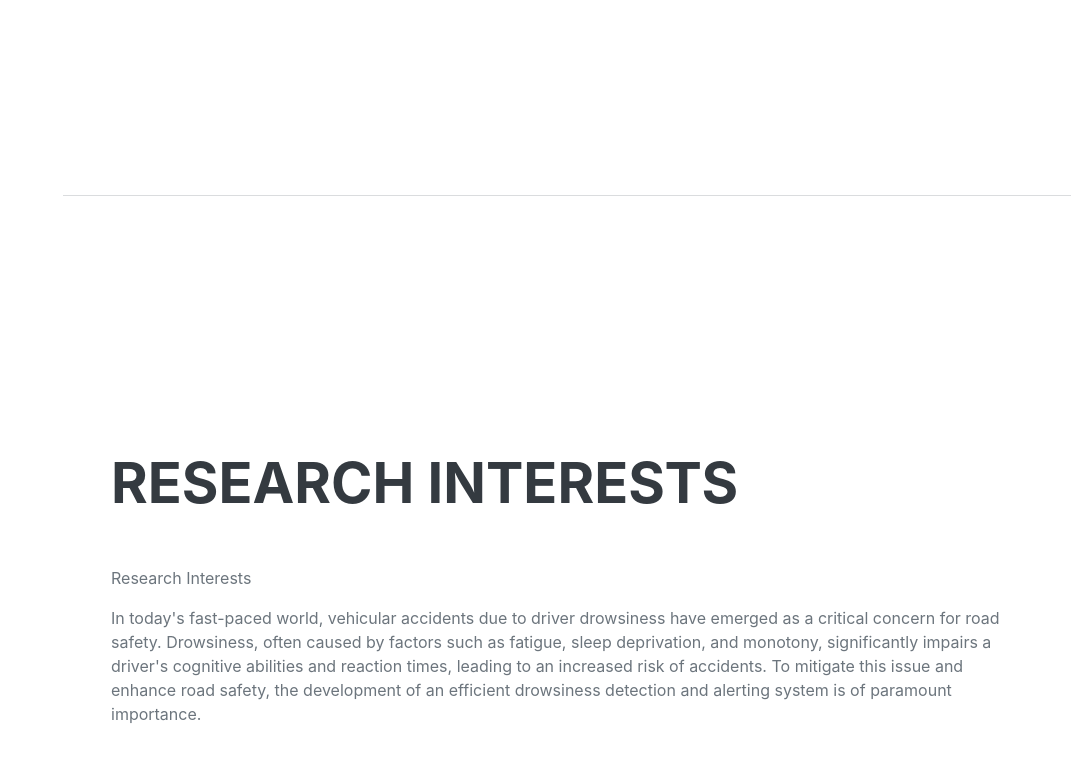
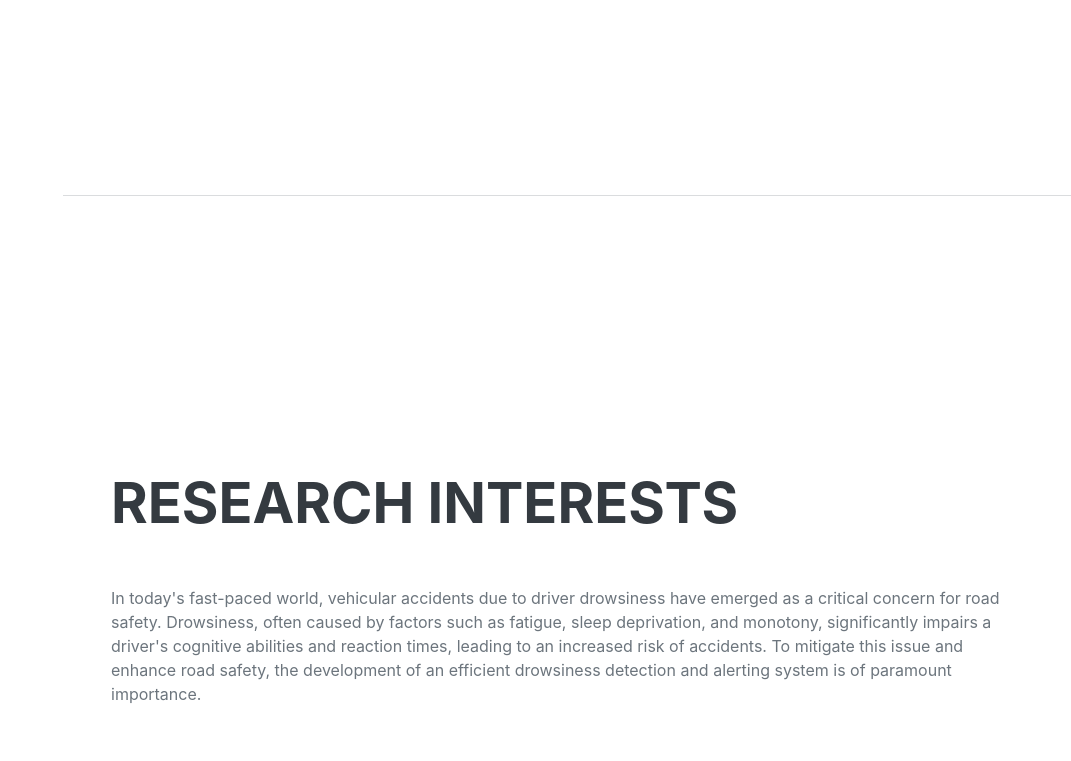
Before and after one commit to IshanDissanayake/IshanDissanayake.github.io, a plain HTML site: page index.html in a window 1280 px wide. Shown: the part 2207-2968 px from the top of the page, without its empty margins (209-1280 px from the left). Drawn offline with nearby package versions, Linux system fonts and the light colour scheme; a web font is replaced by a local one.

Commit message:
index.html

```diff
--- a/index.html
+++ b/index.html
@@ -128,7 +128,6 @@
             <section class="resume-section" id="interests">
                 <div class="resume-section-content">
                     <h2 class="mb-5">Research Interests</h2>
-                    <p>Research Interests</h2>
                     <p>In today's fast-paced world, vehicular accidents due to driver drowsiness have emerged as a critical concern for road safety. Drowsiness, often caused by factors such as fatigue, sleep deprivation, and monotony, significantly impairs a driver's cognitive abilities and reaction times, leading to an increased risk of accidents. To mitigate this issue and enhance road safety, the development of an efficient drowsiness detection and alerting system is of paramount importance.</p>
                 </div>
             </section>
```
